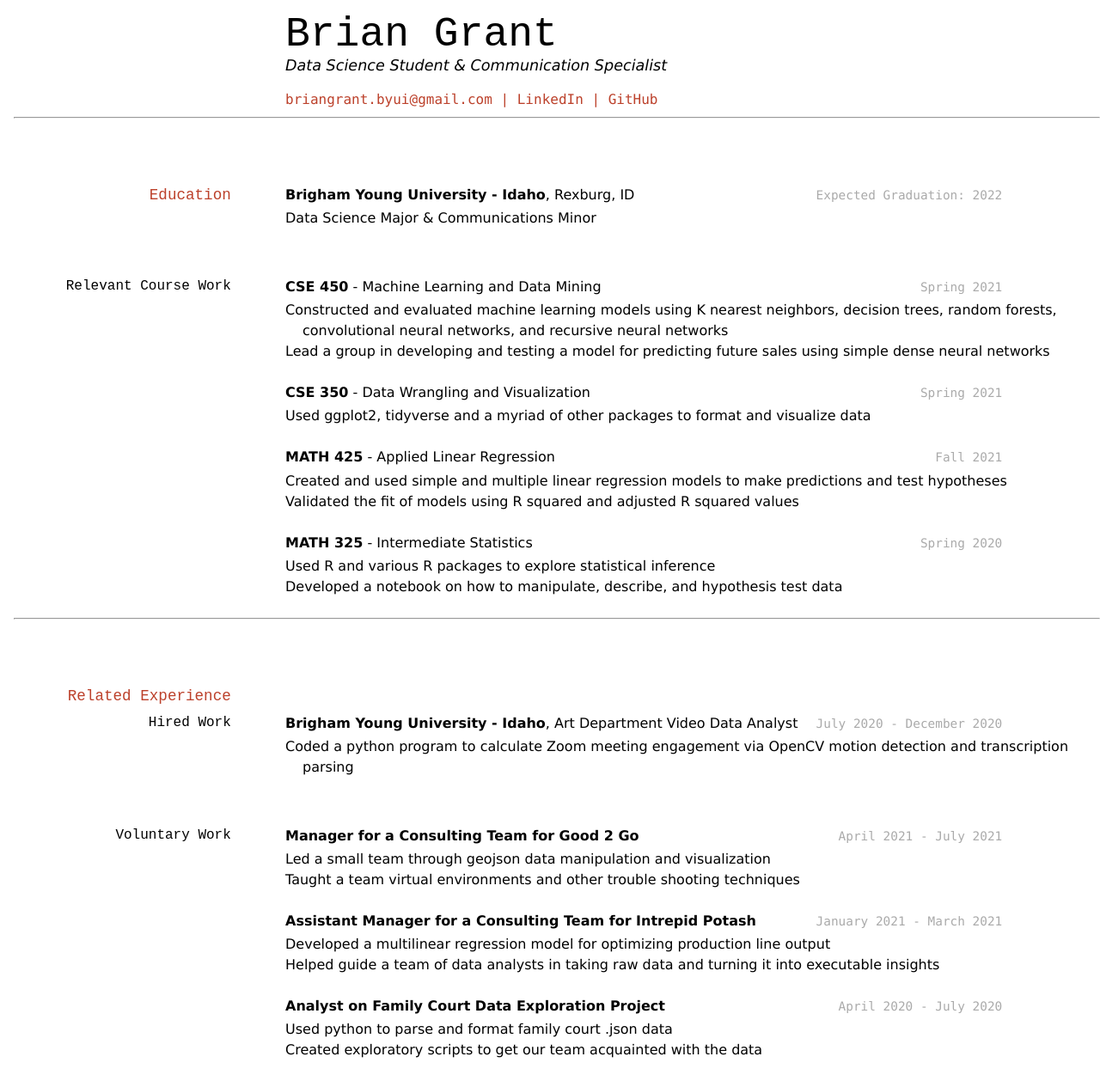
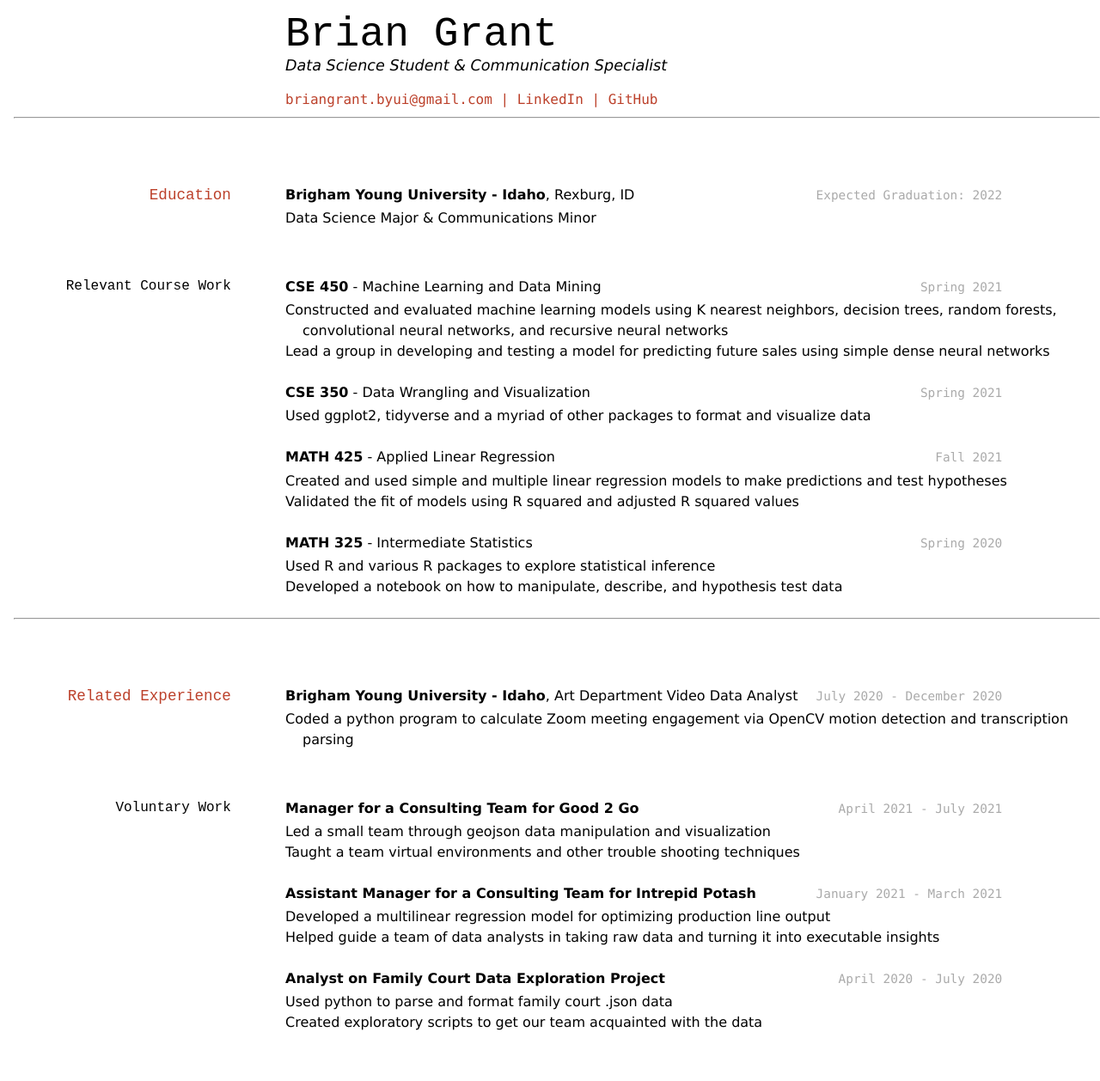
Before and after one commit to BrianGrant-Data/Resume, a Jekyll site: the page built from docs/index.md, in a window 1280 px wide. Shown: the whole page at 86% size. Built offline with Jekyll 4.4.1, drawn with Linux system fonts in a browser that asks for light colours; after the commit the page ends 1226 px from its top, so only the background shows below that.

Commit message:
Combined related experiences and hired work

```diff
--- a/docs/index.md
+++ b/docs/index.md
@@ -45,8 +45,6 @@ __MATH 325__ - Intermediate Statistics
 
 ## Related Experience
 
-### Hired Work
-
 `July 2020 -  December 2020`
 __Brigham Young University - Idaho__, Art Department Video Data Analyst
 - Coded a python program to calculate Zoom meeting engagement via OpenCV motion detection and transcription parsing
```
